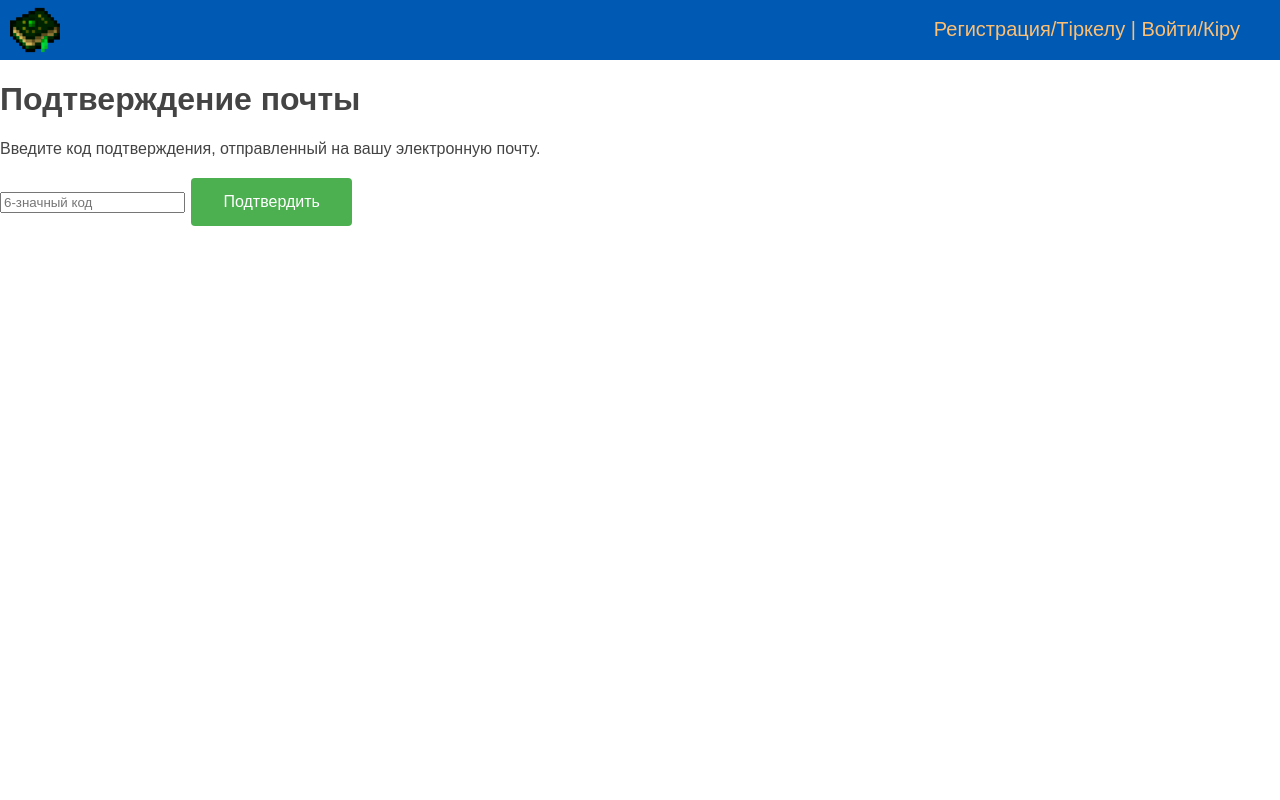
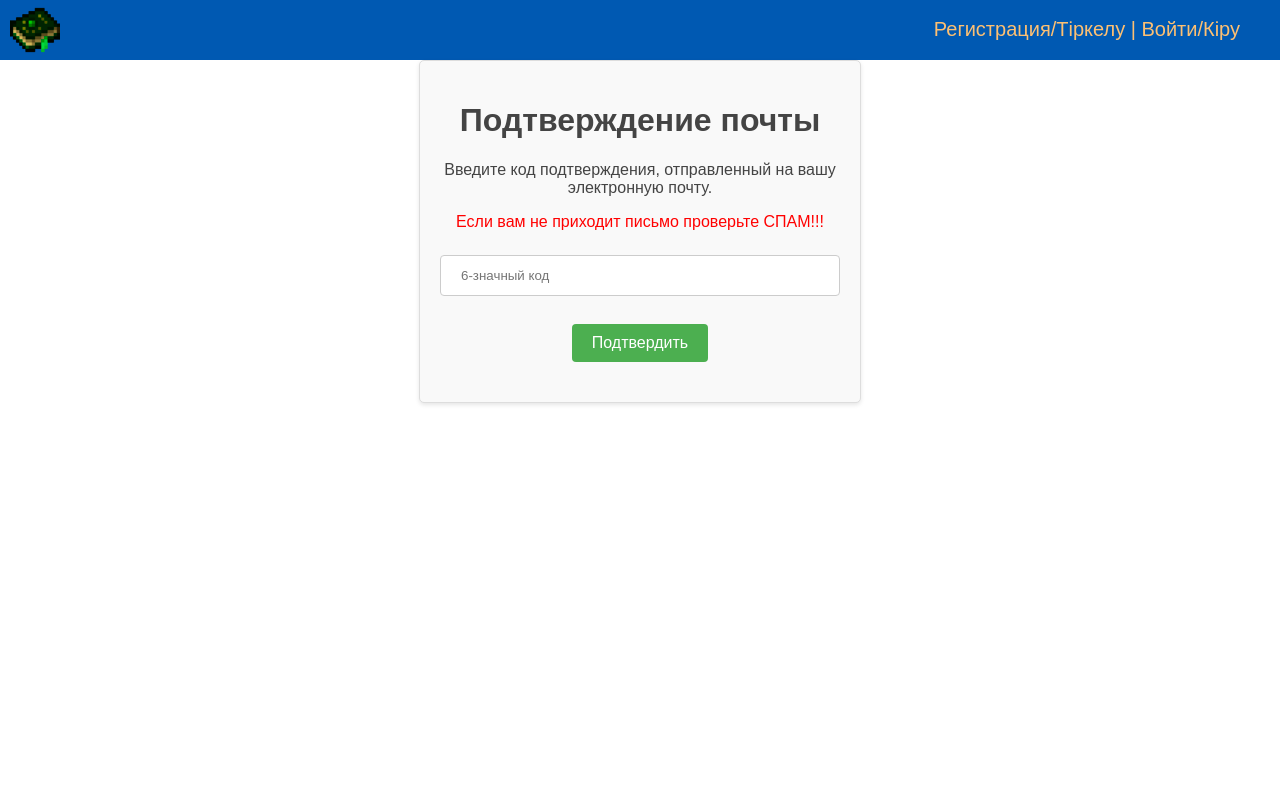
Before and after one commit to KenyanWarriorTea/Math_tests, a Django app: page /email-confirmation/ in a window 1280 px wide. Run offline with Django 5.2, Linux system fonts and the light colour scheme.

Commit message:
ГОТОВА

```diff
--- /dev/null
+++ b/bard/mixin.py
@@ -0,0 +1,9 @@
+from django.contrib.auth.mixins import UserPassesTestMixin
+from django.shortcuts import redirect
+
+class UnauthenticatedUserMixin(UserPassesTestMixin):
+    def test_func(self):
+        return not self.request.user.is_authenticated
+
+    def handle_no_permission(self):
+        return redirect('home')
--- a/bard/templates/email_confirmation.html
+++ b/bard/templates/email_confirmation.html
@@ -30,9 +30,52 @@
 {% endblock mainmenu %}
 
 {% block content %}
+<style>
+    .email-confirmation-container {
+        max-width: 400px;
+        margin: 0 auto;
+        padding: 20px;
+        border: 1px solid #ddd;
+        border-radius: 5px;
+        box-shadow: 0 2px 4px rgba(0, 0, 0, 0.1);
+        background-color: #f9f9f9;
+        text-align: center;
+    }
+
+    .submit-button {
+        background-color: #4CAF50;
+        color: white;
+        padding: 10px 20px;
+        margin: 20px 0;
+        border: none;
+        border-radius: 4px;
+        cursor: pointer;
+    }
+
+    .submit-button:hover {
+        background-color: #45a049;
+    }
+
+    input[type="text"] {
+        width: 100%;
+        padding: 12px 20px;
+        margin: 8px 0;
+        display: inline-block;
+        border: 1px solid #ccc;
+        border-radius: 4px;
+        box-sizing: border-box;
+    }
+
+    .error-message {
+        color: red;
+        margin-top: 10px;
+    }
+</style>
+
 <div class="email-confirmation-container">
     <h1>Подтверждение почты</h1>
     <p>Введите код подтверждения, отправленный на вашу электронную почту.</p>
+    <p style="color: red;">Если вам не приходит письмо проверьте СПАМ!!!</p>
     <form method="post">
         {% csrf_token %}
         <input type="text" name="code" placeholder="6-значный код" required>
--- a/bard/views.py
+++ b/bard/views.py
@@ -4,6 +4,7 @@ from django.http import HttpResponseNotFound
 from django.urls import reverse_lazy
 from django.views import View
 from django.views.generic import ListView, CreateView
+from .mixin import UnauthenticatedUserMixin
 from .forms import *
 from .utils import *
 from django.shortcuts import get_object_or_404
@@ -145,7 +146,7 @@ class Home2(TemplateView):
         return context
 
 
-class RegisterUserView(View):
+class RegisterUserView(UnauthenticatedUserMixin, View):
     def get(self, request, *args, **kwargs):
         form = RegisterUserForm()
         return render(request, 'register.html', {'form': form})
@@ -171,7 +172,7 @@ class RegisterUserView(View):
             return redirect('email_confirmation')
         return render(request, 'register.html', {'form': form})
 
-class EmailConfirmationView(View):
+class EmailConfirmationView(UnauthenticatedUserMixin, View):
     def get(self, request, *args, **kwargs):
         return render(request, 'email_confirmation.html')
 
@@ -190,6 +191,7 @@ class EmailConfirmationView(View):
             # Очистка сессии
             del request.session['registration_data']
             del request.session['confirmation_code']
+            login(self.request, user)
             return redirect('home')
         else:
             # Обработка ошибки ввода кода
```
